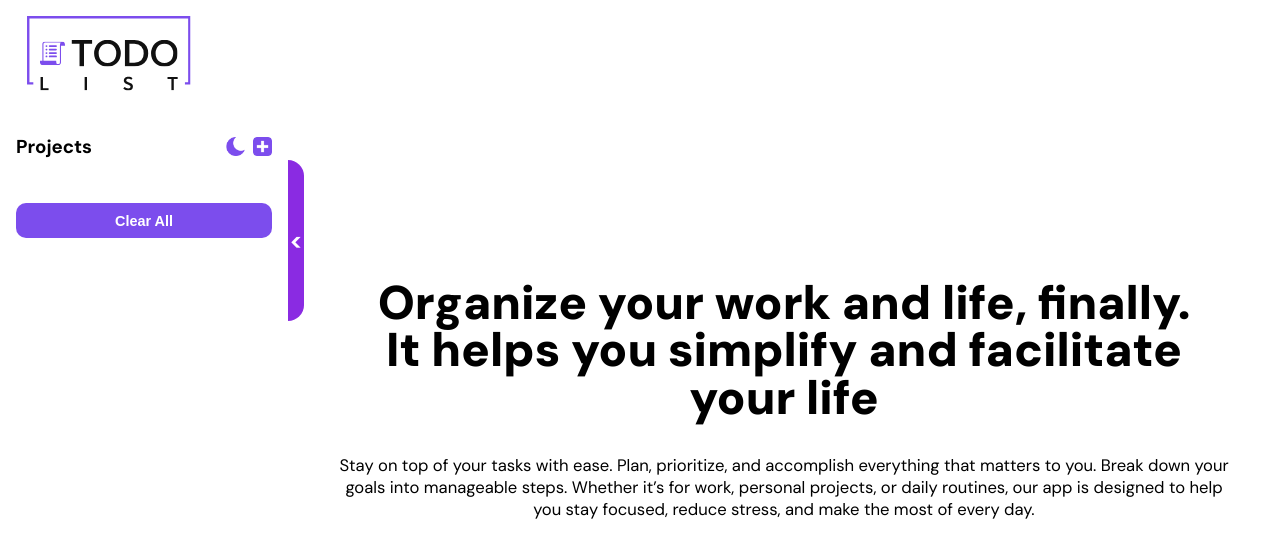
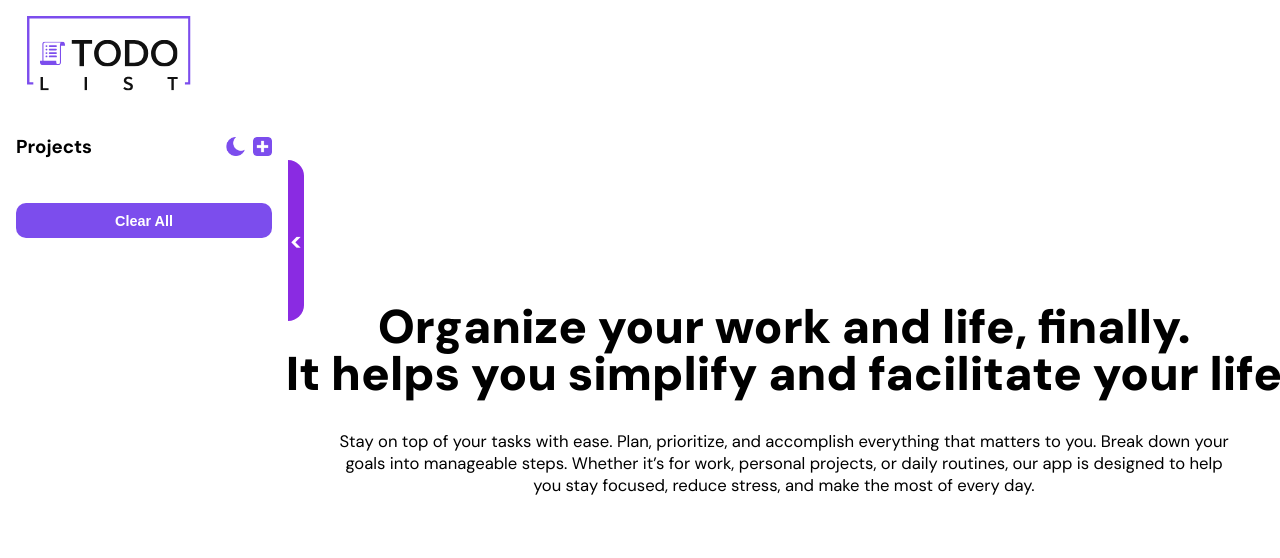
Before and after one commit to algndy/CognoRise-Infotech, a React (Vite) app in the folder to-do-list/: page / in a window 1280 px wide. Shown: the top 558 px of the page. Built offline with nearby package versions, Linux system fonts and the light colour scheme.

Commit message:
fix home text

```diff
--- a/to-do-list/src/pages/Home.module.css
+++ b/to-do-list/src/pages/Home.module.css
@@ -13,10 +13,12 @@
   font-weight: 900;
   line-height: 1;
   animation: slideUp 1s ease-out forwards;
+  min-width: 64rem;
 }
 .home .underIntro {
   font-size: 1.3vw;
   max-width: 64rem;
+  min-width: 15rem;
   animation: slideUp 1s ease-out forwards;
 }
 
```
